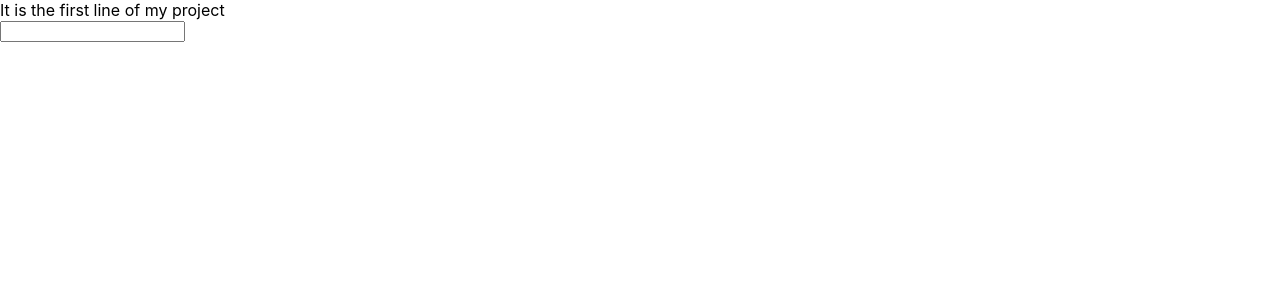
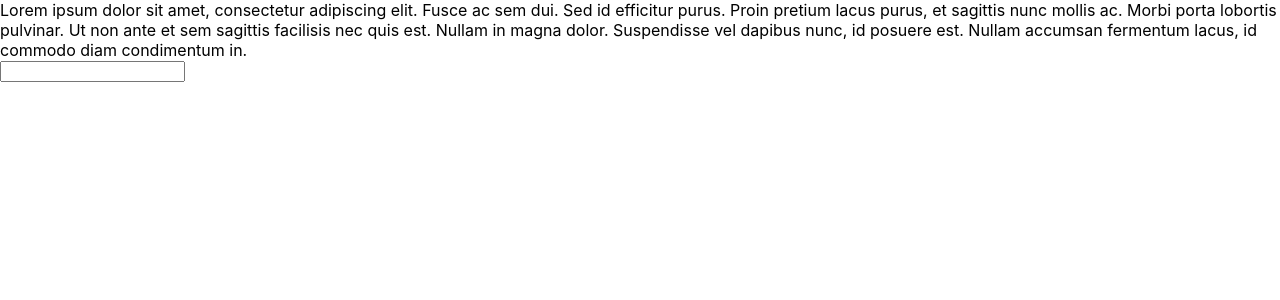
Before and after one commit to LeoJulia/touch-typing, a React app: page / in a window 1280 px wide. Shown: the top 300 px of the page. Built offline with nearby package versions, Linux system fonts and the light colour scheme.

Commit message:
[JL] 4: add redux

```diff
--- a/package.json
+++ b/package.json
@@ -46,10 +46,13 @@
     "postcss-normalize": "8.0.1",
     "postcss-preset-env": "6.7.0",
     "postcss-safe-parser": "4.0.1",
+    "prop-types": "^15.7.2",
     "react": "^16.13.0",
     "react-app-polyfill": "^1.0.6",
     "react-dev-utils": "^10.2.0",
     "react-dom": "^16.13.0",
+    "react-redux": "^7.2.0",
+    "redux": "^4.0.5",
     "resolve": "1.15.0",
     "resolve-url-loader": "3.1.1",
     "sass-loader": "8.0.2",
@@ -61,8 +64,7 @@
     "webpack": "4.41.5",
     "webpack-dev-server": "3.10.2",
     "webpack-manifest-plugin": "2.2.0",
-    "workbox-webpack-plugin": "4.3.1",
-    "prop-types": "^15.7.2"
+    "workbox-webpack-plugin": "4.3.1"
   },
   "scripts": {
     "start": "node scripts/start.js",
--- /dev/null
+++ b/src/containers/TouchTyping/TouchTyping.js
@@ -0,0 +1,19 @@
+import React from 'react';
+import PropTypes from 'prop-types';
+
+import { connect } from 'react-redux';
+
+import { TextField, TextInput } from '../../components';
+
+const mapStateToProps = ({ activeText }) => ({ activeText });
+
+export const TouchTyping = connect(mapStateToProps)(({ activeText }) => (
+  <>
+    <TextField text={activeText} />
+    <TextInput />
+  </>
+));
+
+TouchTyping.propTypes = {
+  text: PropTypes.string,
+};
--- /dev/null
+++ b/src/containers/TouchTyping/index.js
@@ -0,0 +1 @@
+export * from './TouchTyping';
--- /dev/null
+++ b/src/containers/index.js
@@ -0,0 +1 @@
+export * from './TouchTyping';
--- a/src/index.js
+++ b/src/index.js
@@ -1,10 +1,27 @@
 import React from 'react';
 import ReactDOM from 'react-dom';
+
+import { createStore } from 'redux';
+import { Provider } from 'react-redux';
+
+import App from './pages/App';
+import { reducer } from './redux/reducers';
+
+import * as serviceWorker from './utils/serviceWorker';
 import './index.scss';
-import App from './pages/TouchTyping';
-import * as serviceWorker from './utils/serviceWorker';
 
-ReactDOM.render(<App />, document.getElementById('root'));
+const store = createStore(
+  reducer,
+  // eslint-disable-next-line no-underscore-dangle
+  window.__REDUX_DEVTOOLS_EXTENSION__ && window.__REDUX_DEVTOOLS_EXTENSION__(),
+);
+
+ReactDOM.render(
+  <Provider store={store}>
+    <App />
+  </Provider>,
+  document.getElementById('root'),
+);
 
 // If you want your app to work offline and load faster, you can change
 // unregister() to register() below. Note this comes with some pitfalls.
--- /dev/null
+++ b/src/pages/App.js
@@ -0,0 +1,14 @@
+import React from 'react';
+import { TouchTyping } from '../containers';
+
+import styles from './App.scss';
+
+function App() {
+  return (
+    <div className={styles.App}>
+      <TouchTyping />
+    </div>
+  );
+}
+
+export default App;
--- a/src/pages/TouchTyping.js
+++ /dev/null
@@ -1,15 +0,0 @@
-import React from 'react';
-import { TextField, TextInput } from '../components';
-
-import styles from './TouchTyping.scss';
-
-function App() {
-  return (
-    <div className={styles.App}>
-      <TextField text="It is the first line of my project" />
-      <TextInput />
-    </div>
-  );
-}
-
-export default App;
--- /dev/null
+++ b/src/redux/reducers/index.js
@@ -0,0 +1,12 @@
+const defaultStore = {
+  activeText:
+    // eslint-disable-next-line max-len
+    'Lorem ipsum dolor sit amet, consectetur adipiscing elit. Fusce ac sem dui. Sed id efficitur purus. Proin pretium lacus purus, et sagittis nunc mollis ac. Morbi porta lobortis pulvinar. Ut non ante et sem sagittis facilisis nec quis est. Nullam in magna dolor. Suspendisse vel dapibus nunc, id posuere est. Nullam accumsan fermentum lacus, id commodo diam condimentum in.',
+};
+
+export const reducer = (store = defaultStore, action) => {
+  switch (action.type) {
+    default:
+      return store;
+  }
+};
```
Also changed, not shown: src/pages/App.scss (renamed from src/pages/TouchTyping.scss), 1 other file (tests, documents, lock files or other folders).
